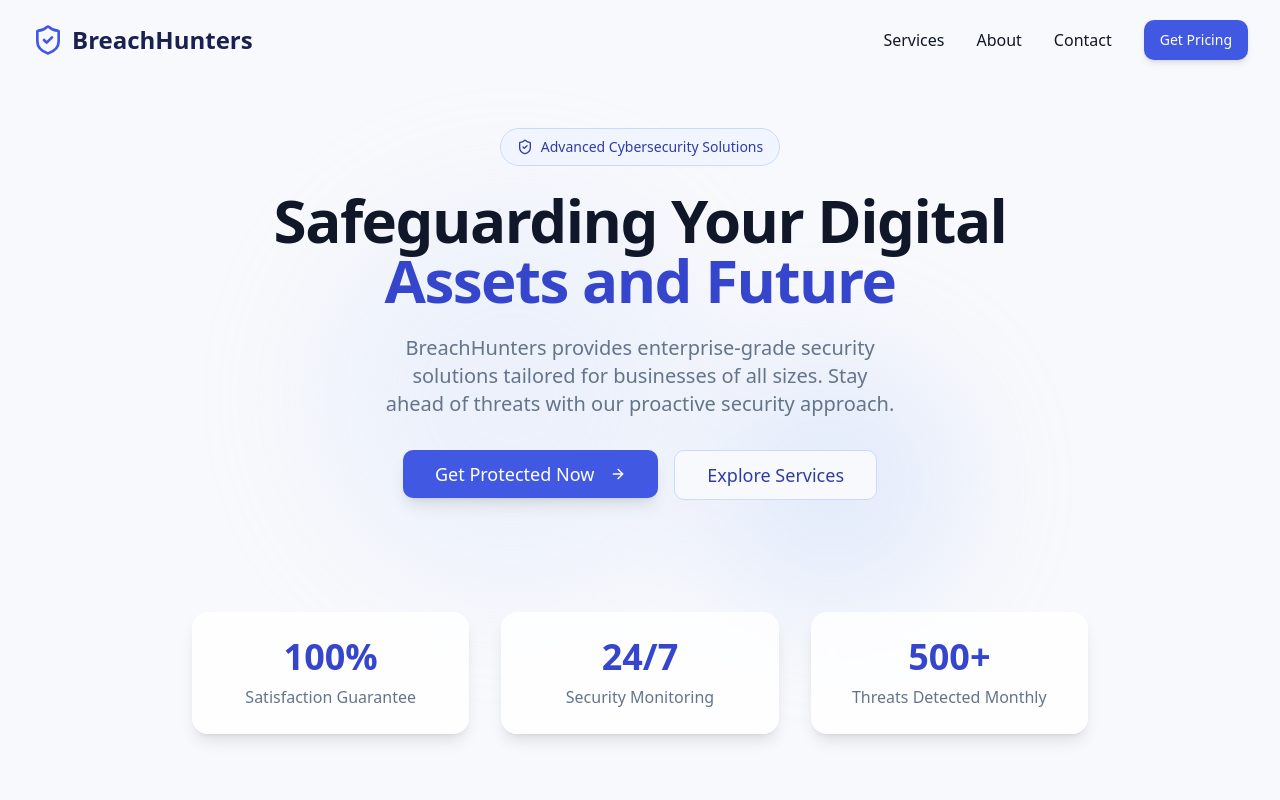
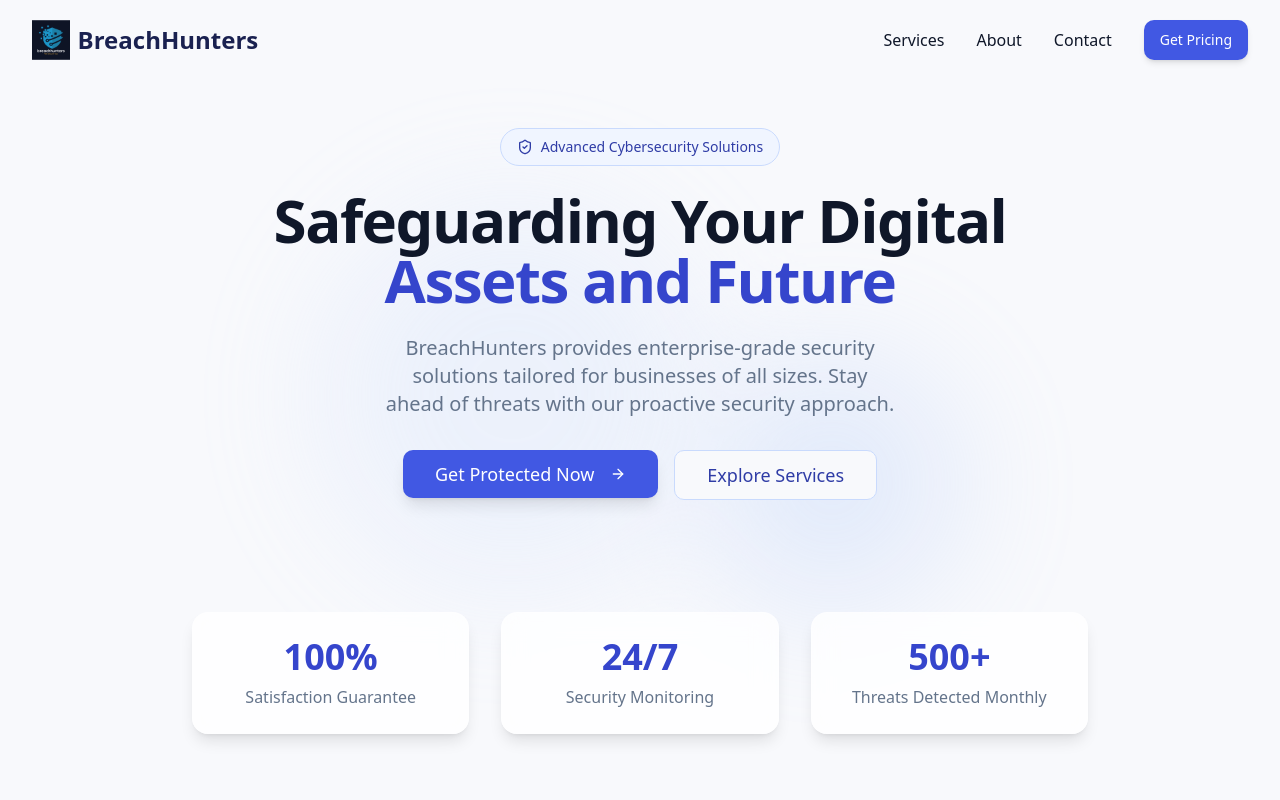
Before and after one commit to saicharan26263/breachguardian, a React (Vite) app: page / in a window 1280 px wide. Shown: the top 800 px of the page. Built offline with nearby package versions, Linux system fonts and the light colour scheme.

Commit message:
Add logo and update title
Update the title and add the logo image.

```diff
--- a/index.html
+++ b/index.html
@@ -1,14 +1,15 @@
+
 <!DOCTYPE html>
 <html lang="en">
   <head>
     <meta charset="UTF-8" />
     <meta name="viewport" content="width=device-width, initial-scale=1.0" />
-    <title>breachguardian</title>
-    <meta name="description" content="Lovable Generated Project" />
-    <meta name="author" content="Lovable" />
+    <title>BreachHunters</title>
+    <meta name="description" content="BreachHunters - Advanced Cybersecurity Solutions" />
+    <meta name="author" content="BreachHunters" />
 
-    <meta property="og:title" content="Lovable Generated Project" />
-    <meta property="og:description" content="Lovable Generated Project" />
+    <meta property="og:title" content="BreachHunters" />
+    <meta property="og:description" content="Advanced Cybersecurity Solutions" />
     <meta property="og:type" content="website" />
     <meta property="og:image" content="https://lovable.dev/opengraph-image-p98pqg.png" />
 
--- a/src/components/Navbar.tsx
+++ b/src/components/Navbar.tsx
@@ -1,6 +1,5 @@
 
 import { useState, useEffect } from "react";
-import { ShieldCheck } from "lucide-react";
 import { Button } from "@/components/ui/button";
 
 const Navbar = () => {
@@ -41,7 +40,11 @@ const Navbar = () => {
           href="#"
           className="flex items-center gap-2 text-xl md:text-2xl font-bold text-breach-950"
         >
-          <ShieldCheck className="h-8 w-8 text-breach-600" />
+          <img
+            src="/lovable-uploads/5e99844c-35e3-4e2f-90f4-559c17b2d6f3.png"
+            alt="BreachHunters Logo"
+            className="h-10 w-auto"
+          />
           <span>BreachHunters</span>
         </a>
 
```
Also changed, not shown: public/lovable-uploads/5e99844c-35e3-4e2f-90f4-559c17b2d6f3.png (added).
